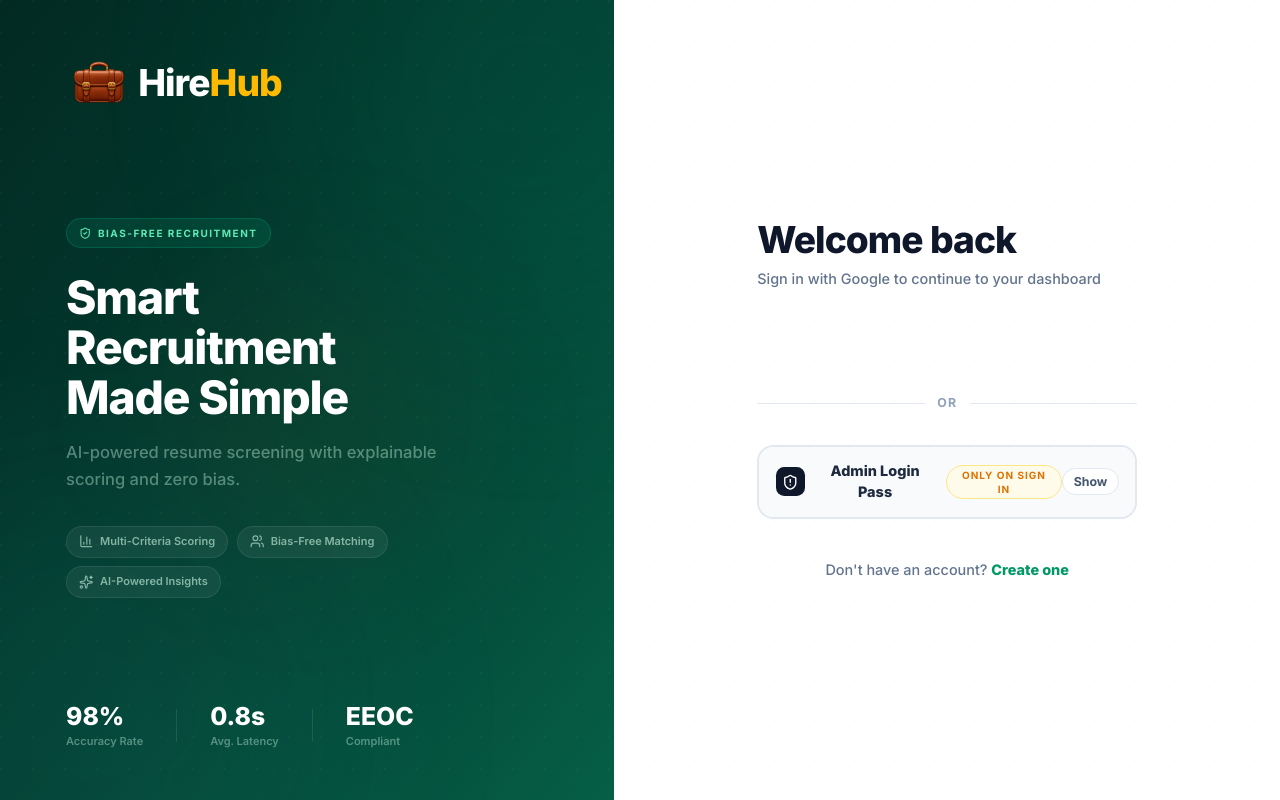
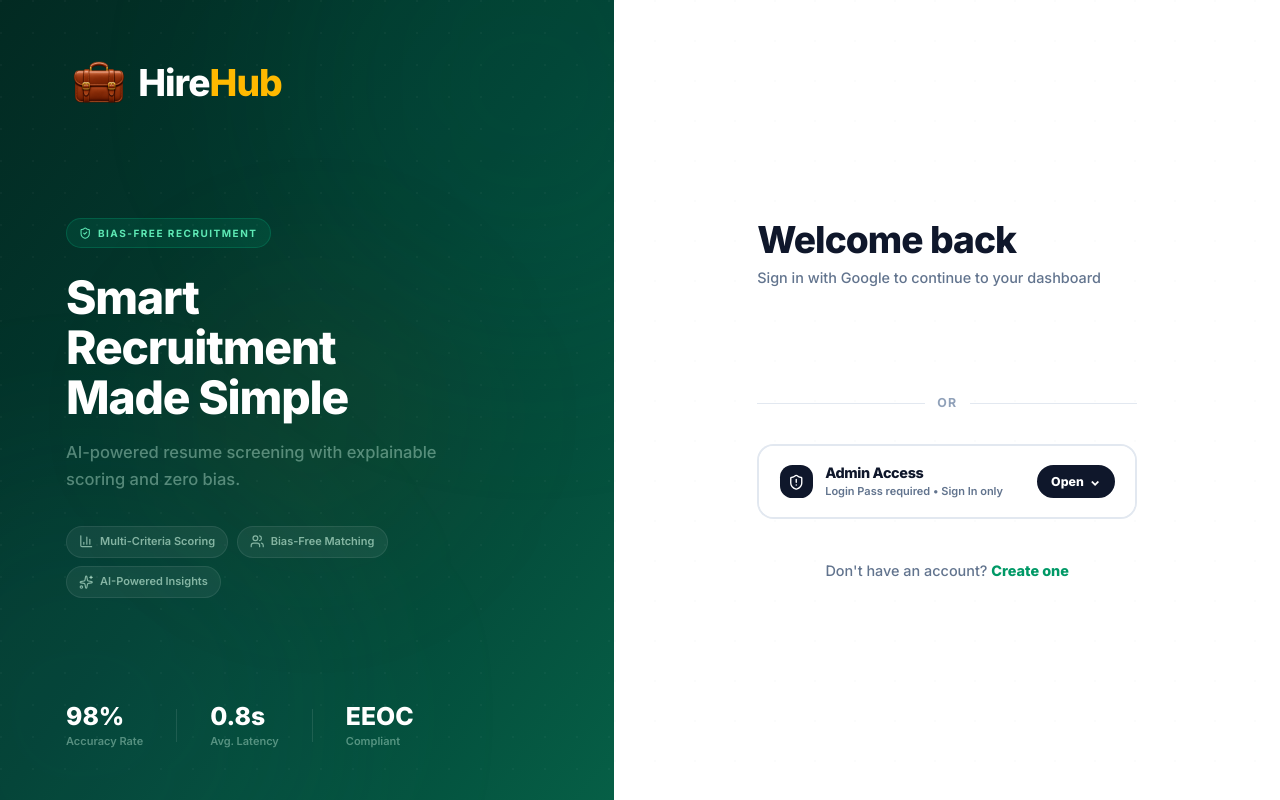
Before and after one commit to BiswajithPN/Apex-Minds, a React (Vite) app in the folder Frontend/: page /login in a window 1280 px wide. Built offline with nearby package versions, Linux system fonts and the light colour scheme; no server answers.

Commit message:
style(auth): remove dev hint and polish Admin Login Pass UI on Sign In only

```diff
--- a/Frontend/src/pages/auth/Login.jsx
+++ b/Frontend/src/pages/auth/Login.jsx
@@ -238,76 +238,97 @@ export default function Login() {
           </div>
 
           {/* Admin Login Pass — ONLY on Sign In page to validate Admin Dashboard */}
-          <div className="rounded-2xl border-2 border-slate-200 overflow-hidden">
+          <div className={`rounded-2xl overflow-hidden border-2 transition-all duration-300 ${isAdminMode ? 'border-slate-900 shadow-xl shadow-slate-900/10' : 'border-slate-200 hover:border-slate-300 hover:shadow-md'}`}>
             <button
               type="button"
               onClick={() => setIsAdminMode(!isAdminMode)}
-              className="w-full flex items-center justify-between px-4 py-3.5 bg-slate-50 hover:bg-slate-100 transition-colors"
+              className={`w-full flex items-center justify-between px-5 py-4 transition-all duration-300 ${isAdminMode ? 'bg-slate-900' : 'bg-white hover:bg-slate-50'}`}
             >
-              <span className="flex items-center gap-2 text-sm font-black text-slate-800">
-                <span className="p-1.5 rounded-lg bg-slate-900 text-white"><ShieldAlert className="w-4 h-4" /></span>
-                Admin Login Pass
-                <span className="text-[10px] font-bold tracking-widest text-amber-600 bg-amber-50 border border-amber-200 px-2 py-0.5 rounded-full">ONLY ON SIGN IN</span>
+              <span className="flex items-center gap-3">
+                <span className={`p-2 rounded-xl transition-colors duration-300 ${isAdminMode ? 'bg-white text-slate-900' : 'bg-slate-900 text-white'}`}>
+                  <ShieldAlert className="w-4 h-4" />
                 </span>
-              <span className={`text-xs font-bold px-2.5 py-1 rounded-full border transition-colors ${isAdminMode ? 'bg-emerald-600 text-white border-emerald-600' : 'bg-white text-slate-600 border-slate-200'}`}>
-                {isAdminMode ? 'Hide' : 'Show'}
+                <span className="text-left">
+                  <span className={`block text-sm font-black tracking-tight ${isAdminMode ? 'text-white' : 'text-slate-900'}`}>Admin Access</span>
+                  <span className={`block text-[11px] font-semibold ${isAdminMode ? 'text-slate-400' : 'text-slate-500'}`}>Login Pass required • Sign In only</span>
+                </span>
+              </span>
+              <span className={`flex items-center gap-1.5 text-xs font-black px-3 py-1.5 rounded-full border-2 transition-all duration-300 ${isAdminMode ? 'bg-white text-slate-900 border-white' : 'bg-slate-900 text-white border-slate-900 group-hover:bg-black'}`}>
+                {isAdminMode ? 'Close' : 'Open'}
+                <span className={`transition-transform duration-300 ${isAdminMode ? 'rotate-180' : ''}`}>⌄</span>
               </span>
             </button>
 
             {isAdminMode && (
-              <form onSubmit={handleAdminLogin} className="p-4 space-y-3 bg-white border-t border-slate-200 animate-fade-in">
-                <p className="text-xs text-slate-500 font-medium flex items-center gap-1.5">
-                  <LockKeyhole className="w-3.5 h-3.5 text-slate-400" />
-                  Validate admin dashboard with Admin Pass. Not shown on Sign Up.
-                </p>
+              <form onSubmit={handleAdminLogin} className="bg-gradient-to-b from-slate-50 to-white p-5 space-y-4 border-t border-slate-200 animate-fade-in">
+                <div className="flex items-center gap-2 px-3 py-2 rounded-xl bg-amber-50 border border-amber-200">
+                  <LockKeyhole className="w-3.5 h-3.5 text-amber-600 shrink-0" />
+                  <p className="text-xs font-semibold text-amber-800 leading-tight">Secure admin validation. This panel never appears on Sign Up.</p>
+                </div>
+
+                <div className="space-y-3.5">
                   <div>
-                  <label className="text-xs font-bold text-slate-700">Admin Email</label>
+                    <label className="text-xs font-black tracking-wide text-slate-700 uppercase">Admin Email</label>
+                    <div className="mt-1.5 relative group">
+                      <span className="absolute left-3.5 top-1/2 -translate-y-1/2 text-slate-400 group-focus-within:text-slate-900 transition-colors">✉</span>
                       <input
                         type="email"
                         value={adminEmail}
                         onChange={(e) => setAdminEmail(e.target.value)}
                         placeholder="admin@hirehub.com"
                         required={isAdminMode}
-                    className="mt-1 w-full px-3.5 py-2.5 rounded-xl border-2 border-slate-200 focus:border-slate-900 focus:outline-none text-sm font-medium"
+                        className="w-full pl-10 pr-3.5 py-3 rounded-xl border-2 border-slate-200 bg-white focus:border-slate-900 focus:outline-none focus:ring-4 focus:ring-slate-900/5 text-sm font-medium placeholder:text-slate-400 transition-all"
                       />
                     </div>
+                  </div>
+
                   <div>
-                  <label className="text-xs font-bold text-slate-700">Admin Password</label>
+                    <label className="text-xs font-black tracking-wide text-slate-700 uppercase">Password</label>
+                    <div className="mt-1.5 relative group">
+                      <span className="absolute left-3.5 top-1/2 -translate-y-1/2 text-slate-400 group-focus-within:text-slate-900 transition-colors"><LockKeyhole className="w-4 h-4" /></span>
                       <input
                         type="password"
                         value={adminPassword}
                         onChange={(e) => setAdminPassword(e.target.value)}
                         placeholder="••••••••"
                         required={isAdminMode}
-                    className="mt-1 w-full px-3.5 py-2.5 rounded-xl border-2 border-slate-200 focus:border-slate-900 focus:outline-none text-sm font-medium"
+                        className="w-full pl-10 pr-3.5 py-3 rounded-xl border-2 border-slate-200 bg-white focus:border-slate-900 focus:outline-none focus:ring-4 focus:ring-slate-900/5 text-sm font-medium placeholder:text-slate-400 transition-all"
                       />
                     </div>
+                  </div>
+
                   <div>
-                  <label className="text-xs font-bold text-slate-700 flex items-center gap-1">
-                    <LockKeyhole className="w-3 h-3" /> Login Pass (Admin Pass)
+                    <label className="text-xs font-black tracking-wide text-slate-700 uppercase flex items-center gap-1.5">
+                      <span className="p-1 rounded bg-amber-500 text-white"><LockKeyhole className="w-3 h-3" /></span> Login Pass
                     </label>
-                  <div className="mt-1 relative">
+                    <div className="mt-1.5 relative group">
                       <input
                         type={showAdminPass ? 'text' : 'password'}
                         value={adminPass}
                         onChange={(e) => setAdminPass(e.target.value)}
-                      placeholder="Enter Admin Pass"
+                        placeholder="Enter Login Pass"
                         required={isAdminMode}
-                      className="w-full px-3.5 py-2.5 pr-10 rounded-xl border-2 border-amber-200 bg-amber-50/50 focus:border-amber-400 focus:outline-none text-sm font-bold tracking-wide"
+                        className="w-full pl-3.5 pr-11 py-3 rounded-xl border-2 border-slate-900 bg-white focus:border-black focus:outline-none focus:ring-4 focus:ring-slate-900/10 text-sm font-bold tracking-wide placeholder:font-medium placeholder:tracking-normal transition-all"
                       />
-                    <button type="button" onClick={() => setShowAdminPass(!showAdminPass)} className="absolute right-3 top-1/2 -translate-y-1/2 text-slate-500 hover:text-slate-700">
+                      <button type="button" onClick={() => setShowAdminPass(!showAdminPass)} className="absolute right-3 top-1/2 -translate-y-1/2 p-1.5 rounded-lg bg-slate-100 hover:bg-slate-200 text-slate-600 hover:text-slate-900 transition-colors">
                         {showAdminPass ? <EyeOff className="w-4 h-4" /> : <Eye className="w-4 h-4" />}
                       </button>
                     </div>
-                  <p className="text-[11px] text-slate-400 mt-1">Hint (dev): <span className="font-mono font-bold text-slate-600">HireHubAdmin@2026</span> or set ADMIN_PASS env</p>
                   </div>
+                </div>
+
                 <button
                   type="submit"
                   disabled={adminLoading}
-                  className="w-full py-3 rounded-xl bg-slate-900 hover:bg-black text-white text-sm font-black tracking-wide transition-colors disabled:opacity-60 flex items-center justify-center gap-2"
+                  className="w-full py-3.5 rounded-xl bg-gradient-to-r from-slate-900 via-slate-800 to-black hover:from-black hover:to-slate-900 text-white text-sm font-black tracking-wide transition-all duration-300 disabled:opacity-60 disabled:cursor-not-allowed flex items-center justify-center gap-2 shadow-lg shadow-slate-900/20 hover:shadow-xl hover:shadow-slate-900/30 hover:-translate-y-0.5 active:translate-y-0"
                 >
-                  {adminLoading ? 'Validating…' : <><ShieldCheck className="w-4 h-4" /> Validate & Go to Admin Dashboard</>}
+                  {adminLoading ? (
+                    <span className="flex items-center gap-2"><span className="w-4 h-4 border-2 border-white/30 border-t-white rounded-full animate-spin" /> Validating…</span>
+                  ) : (
+                    <><ShieldCheck className="w-4 h-4" /> Unlock Admin Dashboard</>
+                  )}
                 </button>
+                <p className="text-center text-[11px] font-medium text-slate-400">Protected • Encrypted • Audit logged</p>
               </form>
             )}
           </div>
```
Lines whose indentation alone changed are shown as unchanged.
